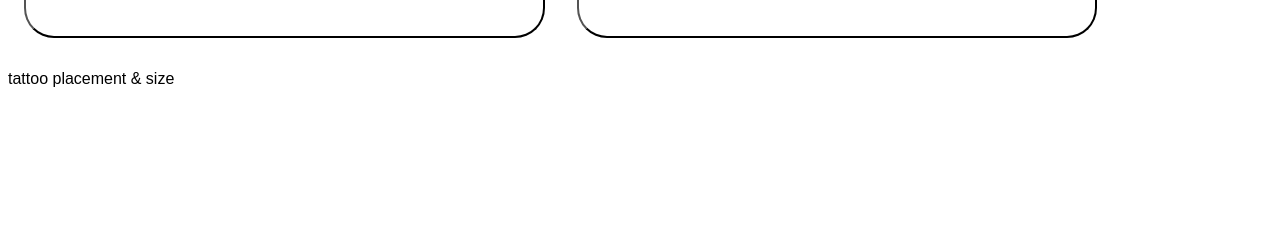
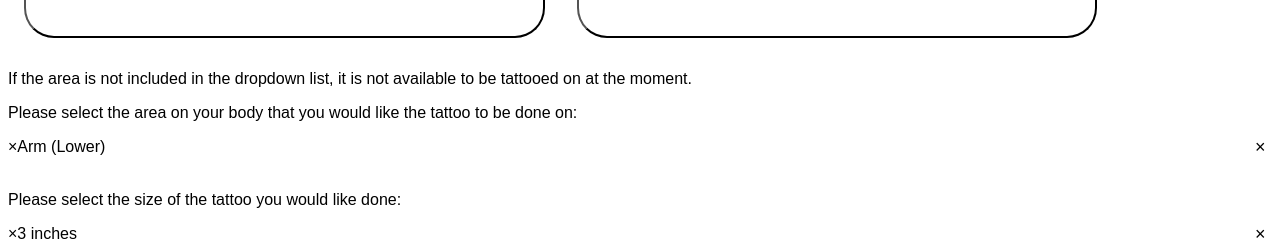
Before and after one commit to d-atienza/angular-tattoo-booking, an Angular app: page / in a window 1280 px wide. Shown: the part 778-1027 px from the top of the page. Before the commit the page ends 882 px from the top, so only its background shows below. Built offline with nearby package versions, Linux system fonts and the light colour scheme; grey boxes are pictures that could not be loaded.

Commit message:
amending dropdown options for placement & size

```diff
--- a/angular.json
+++ b/angular.json
@@ -1,3 +1,4 @@
+
 {
   "$schema": "./node_modules/@angular/cli/lib/config/schema.json",
   "version": 1,
--- a/package.json
+++ b/package.json
@@ -17,6 +17,7 @@
     "@angular/platform-browser": "^19.2.0",
     "@angular/platform-browser-dynamic": "^19.2.0",
     "@angular/router": "^19.2.0",
+    "@ng-select/ng-select": "^14.9.0",
     "rxjs": "~7.8.0",
     "tslib": "^2.3.0",
     "zone.js": "~0.15.0"
--- a/src/app/app.component.ts
+++ b/src/app/app.component.ts
@@ -28,4 +28,6 @@ export class AppComponent {
       description: 'Pepe The Frog'
     }
   ];
+
+
 }
--- a/src/app/tattoo-details/tattoo-details.component.css
+++ b/src/app/tattoo-details/tattoo-details.component.css
@@ -0,0 +1,5 @@
+.dropdown-selection {
+    border-color: black;
+    border: 0.5rem;
+    border-radius: 2rem;
+}
--- a/src/app/tattoo-details/tattoo-details.component.html
+++ b/src/app/tattoo-details/tattoo-details.component.html
@@ -1 +1,20 @@
-<p>tattoo placement & size</p>
+<div class="dropdown-selection">
+<p> If the area is not included in the dropdown list, it is not available to be tattooed on at the moment.</p>
+<p> Please select the area on your body that you would like the tattoo to be done on:</p>
+<!-- body part selection -->
+<ng-select [multiple]="true" [(ngModel)]="selectedBodyPart">
+	@for (bodyPart of bodyParts; track bodyParts) {
+		<ng-option [value]="bodyPart.id" [disabled]="bodyPart.disabled">{{ bodyPart.label }}</ng-option>
+	}
+</ng-select>
+</div>
+<br/>
+<div class="dropdown-selection">
+<p> Please select the size of the tattoo you would like done:</p>
+<!-- size selection -->
+<ng-select [multiple]="true" [(ngModel)]="selectedSize">
+	@for (size of sizes; track sizes) {
+		<ng-option [value]="size.id" [disabled]="size.disabled">{{ size.label }}</ng-option>
+	}
+</ng-select>
+</div>
--- a/src/app/tattoo-details/tattoo-details.component.ts
+++ b/src/app/tattoo-details/tattoo-details.component.ts
@@ -1,11 +1,66 @@
-import { Component } from '@angular/core';
+import { Component, OnInit } from '@angular/core';
+import { NgOptionComponent, NgSelectComponent } from '@ng-select/ng-select';
+import { FormsModule } from '@angular/forms';
+// import { CommonModule } from '@angular/common';
+// import { BodyPartOptions, SizeOptions } from '../../tattoo-details';
 
 @Component({
   selector: 'app-tattoo-details',
-  imports: [],
+  imports: [NgSelectComponent, FormsModule, NgOptionComponent],
   templateUrl: './tattoo-details.component.html',
   styleUrl: './tattoo-details.component.css'
 })
-export class TattooDetailsComponent {
+export class TattooDetailsComponent implements OnInit {
+
+    // bodyParts : BodyPartOptions[] = [
+    //   { id: 1, name: 'Arm (Upper)' },
+    //   { id: 2, name: 'Arm (Lower)' },
+    //   { id: 3, name: 'Leg (Upper)' },
+    //   { id: 4, name: 'Leg (Lower)' },
+    //   { id: 5, name: 'Back (Upper)' },
+    //   { id: 6, name: 'Back (Lower)' },
+  // ]
+  //   selectedBodyPart = 'Arm (Upper)';
+
+
+  // sizes : SizeOptions[] = [
+  //   { id: 1, size: '2 inches' },
+  //   { id: 2, size: '3 inches' },
+  //   { id: 3, size: '4 inches' },
+  //   { id: 4, size: '5 inches' },
+  //   { id: 5, size: '6 inches' },
+  // ]
+
+  //   selectedSize = '2 inches';
+
+  selectedBodyPart = [2];
+	bodyParts = [
+      { id: 1, label: 'Arm (Upper)' },
+      { id: 2, label: 'Arm (Lower)' },
+      { id: 3, label: 'Leg (Upper)' },
+      { id: 4, label: 'Leg (Lower)' },
+      { id: 5, label: 'Back (Upper)' },
+      { id: 6, label: 'Back (Lower)', disabled: true },
+  ];
+
+selectedSize = [2];
+
+  sizes = [
+      { id: 1, label: '2 inches' },
+      { id: 2, label: '3 inches' },
+      { id: 3, label: '4 inches' },
+      { id: 4, label: '5 inches' },
+      { id: 5, label: '6 inches', disabled: true },
+    ]
+
+	ngOnInit() {}
+
+	toggleDisabled() {
+		const bodyPart: any = this.bodyParts[1];
+		bodyPart.disabled = !bodyPart.disabled;
+    const size: any = this.sizes[1];
+		size.disabled = !size.disabled;
+	}
+
 
 }
```
Also changed, not shown: 1 other file (tests, documents, lock files or other folders).
